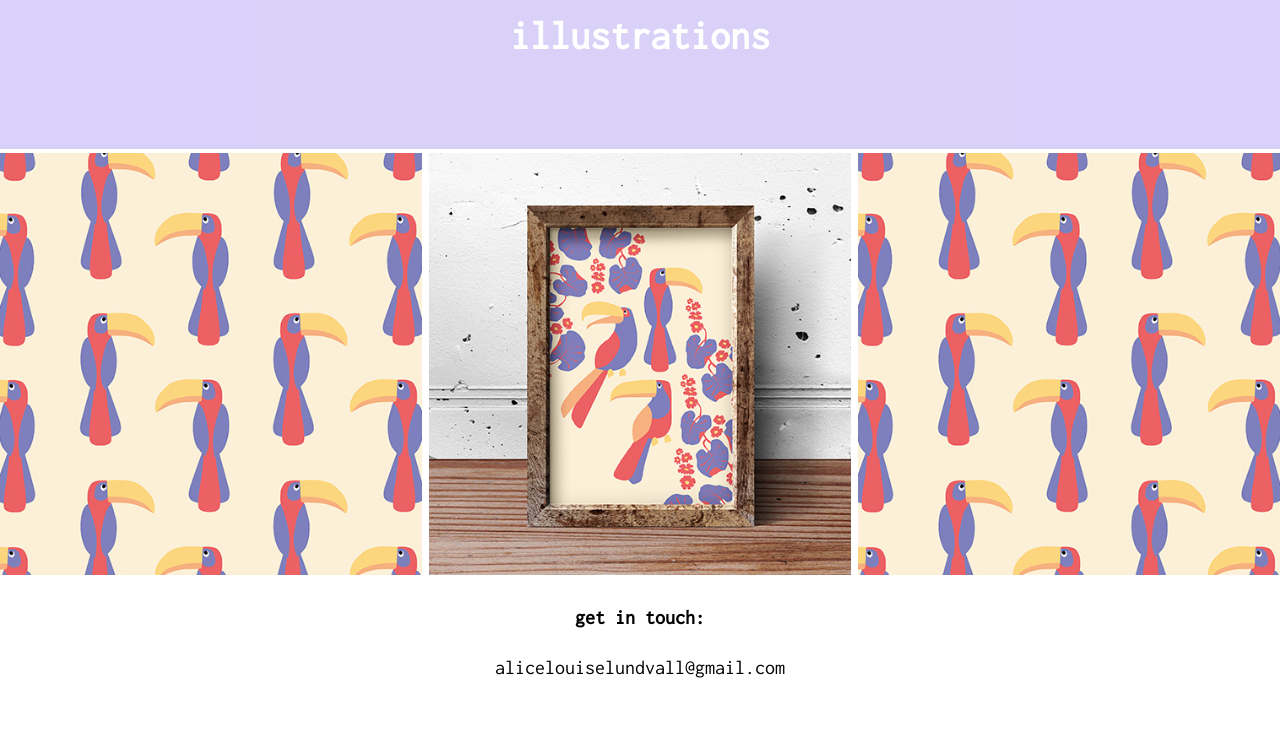
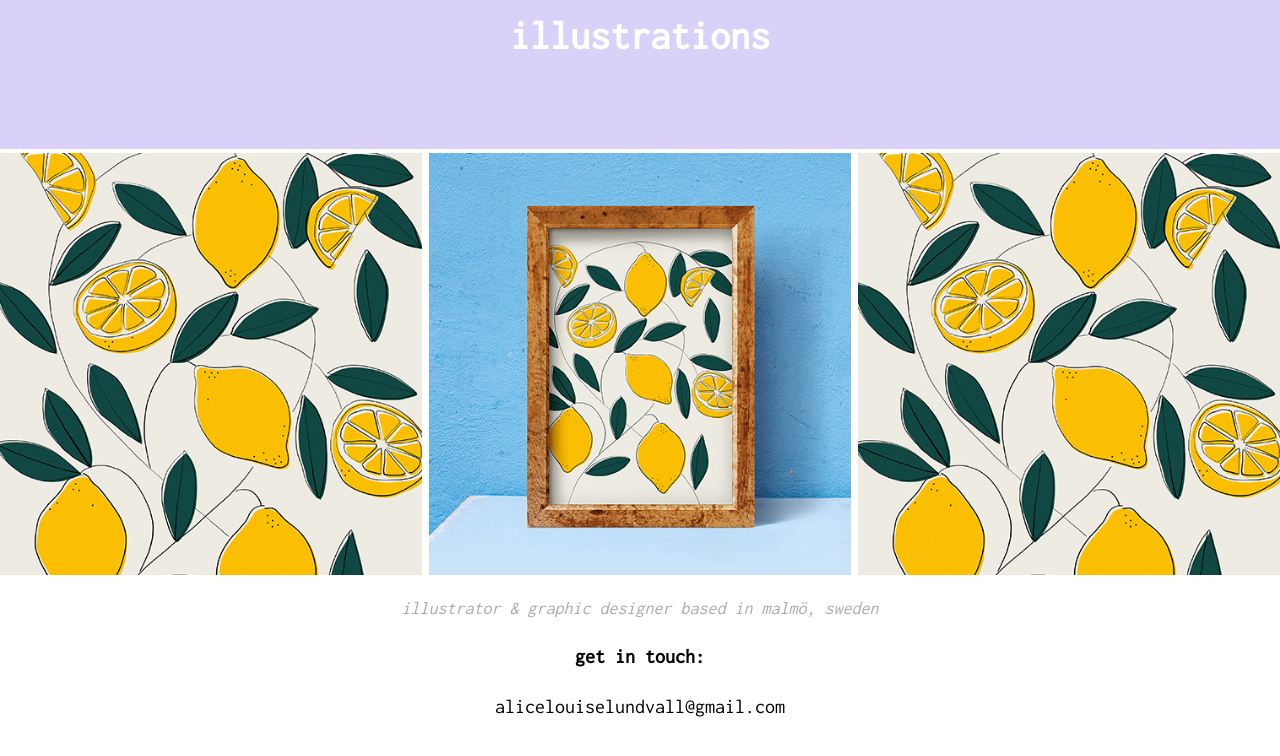
Before and after one commit to alicelouiselundvall/alicelouiselundvall.github.io, a plain HTML site: page lemons.html in a window 1280 px wide. Shown: the part 206-962 px from the top of the page. Before the commit the page ends 925 px from the top, so only its background shows below. Drawn offline with nearby package versions, Linux system fonts and the light colour scheme.

Commit message:
Text addition

```diff
--- a/detail.html
+++ b/lemons.html
@@ -23,15 +23,15 @@
     <div class="container">
 
     <div class="image">
-      <img src="images/birds.jpg" alt="image of bird pattern">
+      <img src="images/lemon.jpg" alt="image of lemon pattern">
     </div>
 
     <div class="image">
-      <img src="images/mockup.jpg" alt="image of mockup">
+      <img src="images/lemonmockup.jpg" alt="image of mockup">
     </div>
 
     <div class="image">
-      <img src="images/birds.jpg" alt="image of bird pattern">
+      <img src="images/lemon.jpg" alt="image of lemon pattern">
     </div>
 
     <!-- <div class="aboutme">
@@ -48,10 +48,13 @@
 
   </div>
 
-    <div class="footer">
-      <h4>get in touch:</h4>
-      <p>alicelouiselundvall@gmail.com</p>
-    </div>
+  <div class="footer">
+    <div class="about">
+    <p>illustrator & graphic designer based in malmö, sweden</p>
+  </div>
+    <h4>get in touch:</h4>
+    <p>alicelouiselundvall@gmail.com</p>
+  </div>
 
   </body>
 </html>
```
Also changed, not shown: birds.html (renamed from detail2.html, +10 -7 lines), index.html (+2 -2 lines).
